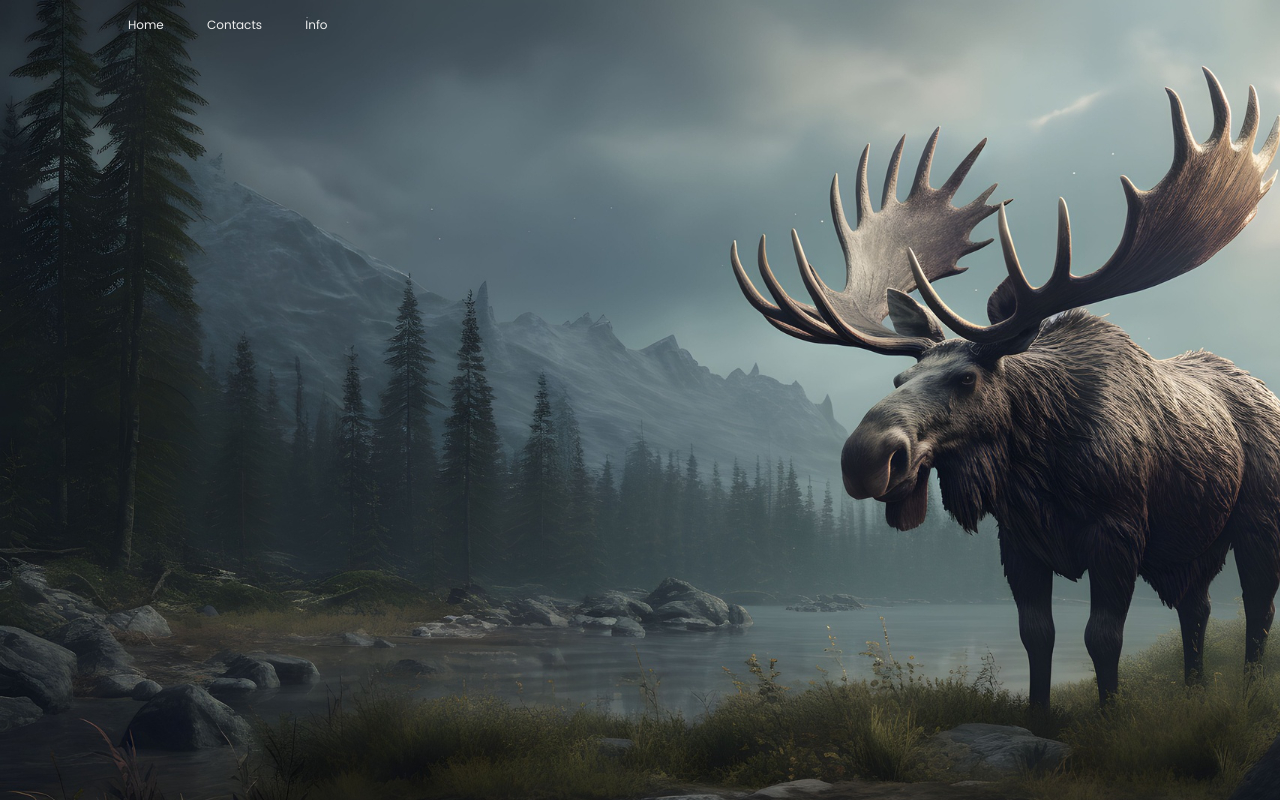
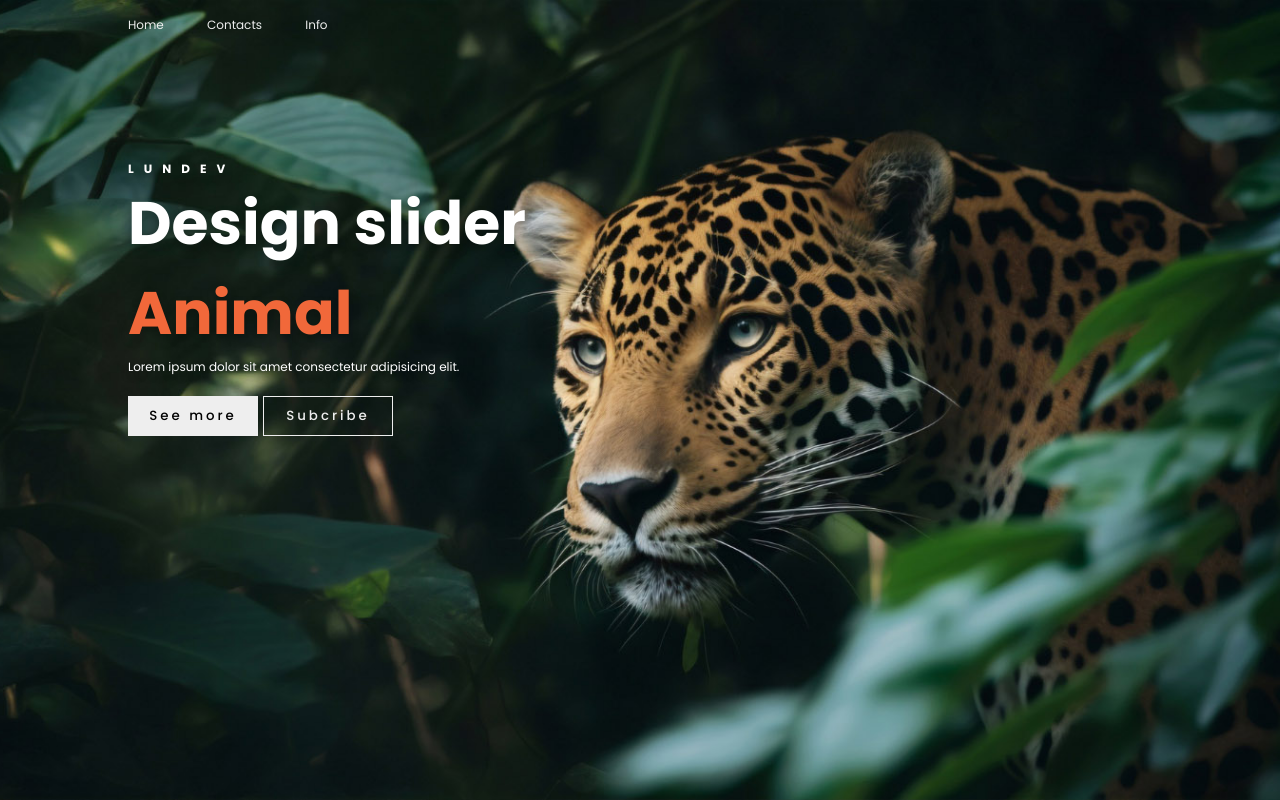
Before and after one commit to lambert34/Best-Slider-JS-, a plain HTML site: page index.html in a window 1280 px wide. Drawn offline with Linux system fonts and the light colour scheme.

Commit message:
стилизует кнопки и контент на главной

```diff
--- a/css/style.css
+++ b/css/style.css
@@ -31,4 +31,68 @@ header a {
     height: 100vh;
     overflow: hidden;
     margin-top: -50px;
+    position: relative;
 }
+
+.carousel .list .item {
+    position: absolute;
+    inset: 0 0 0 0;
+}
+
+.carousel .list .item img {
+    width: 100%;
+    height: 100%;
+    object-fit: cover;
+}
+
+.carousel .list .item .content {
+    position: absolute;
+    top: 20%;
+    width: 1140px;
+    max-width: 80%;
+    left: 50%;
+    transform: translateX(-50%);
+    padding-right: 30%;
+    box-sizing: border-box;
+    color: #fff;
+    text-shadow: 0 5px 10px #0004;
+}
+
+.carousel .list .item .content .title,
+.carousel .list .item .content .topic {
+    font-weight: bold;
+    font-size: 5em;
+    list-style: 1.3em;
+}
+
+.carousel .list .item .content .topic {
+    color: #f1683a;
+}
+
+.carousel .list .item .content .author {
+    letter-spacing: 10px;
+    font-weight: bold;
+}
+
+.carousel .list .item .content .buttons {
+    display: grid;
+    grid-template-columns: repeat(2, 130px);
+    grid-template-rows: 40px;
+    gap: 5px;
+    margin-top: 20px;
+
+}
+
+.carousel .list .item .content button {
+    border: none;
+    background-color: #eee;
+    letter-spacing: 3px;
+    font-family: 'Poppins';
+    font-weight: 500;
+}
+
+.carousel .list .item .content button:nth-child(2) {
+    background-color: transparent;
+    color: #eee;
+    border: 1px solid #eee;
+}
```
